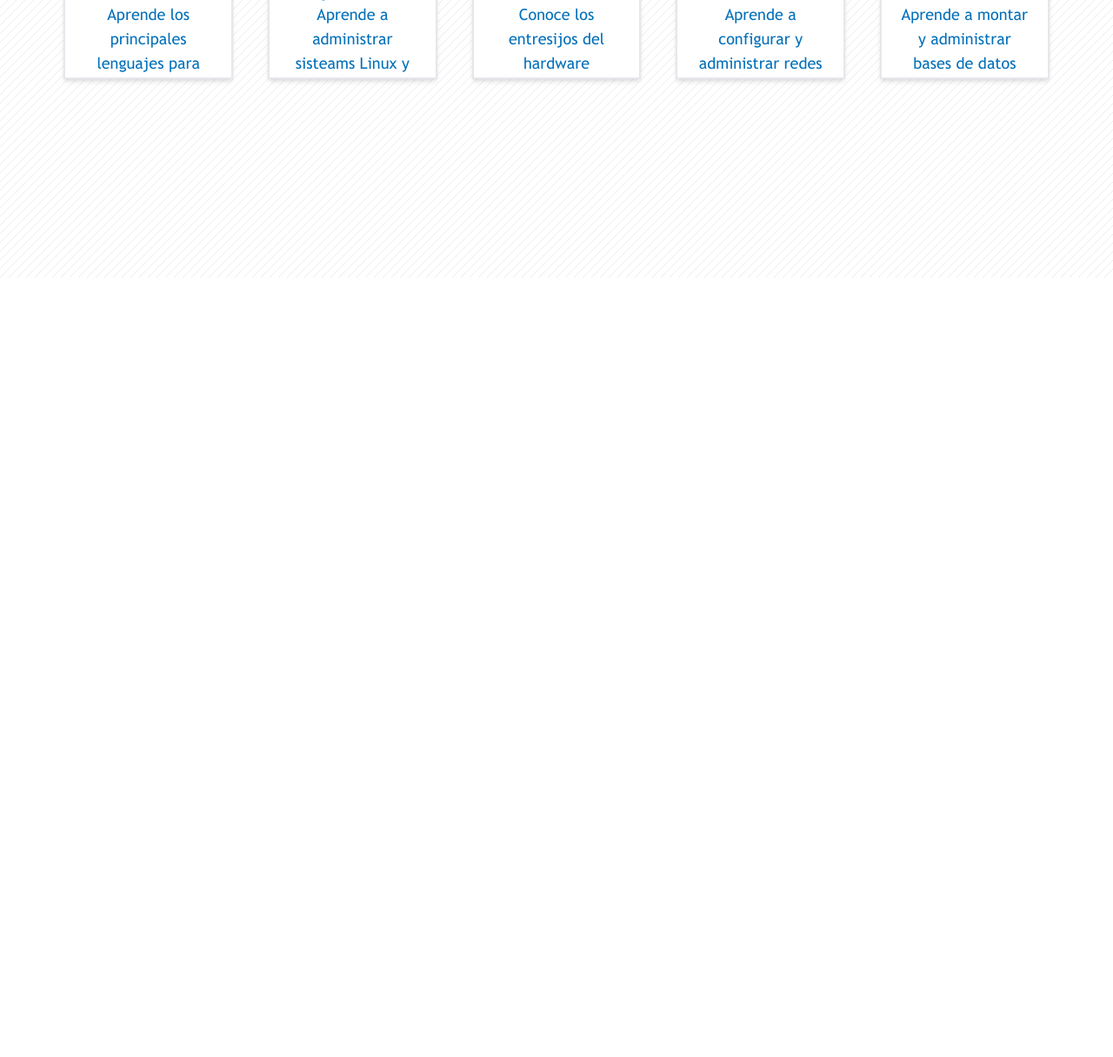
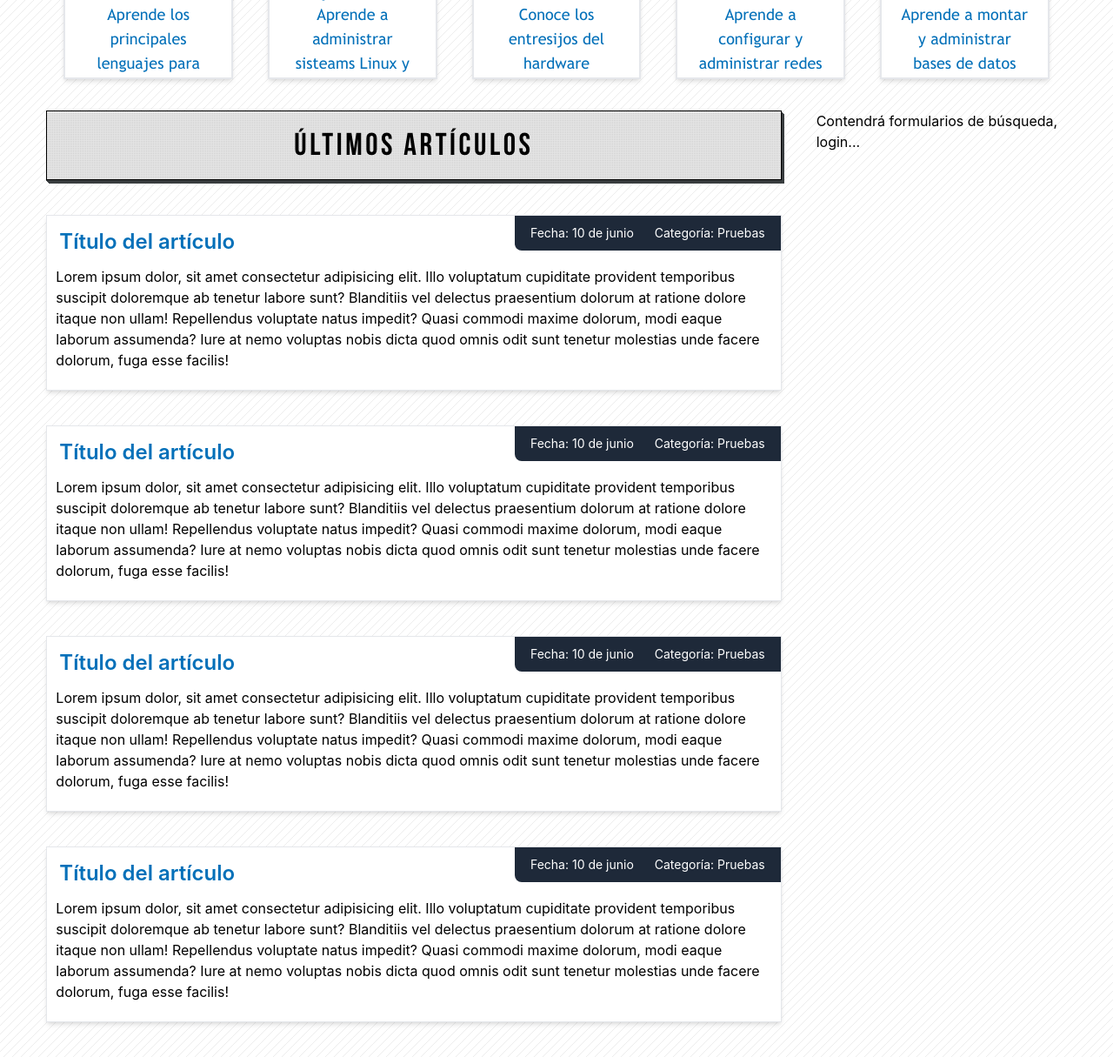
Before and after one commit to mjriveraknowmad/curso-web-tailwindcss, a website built with Vite: page index.html in a window 1280 px wide. Shown: the part 481-1696 px from the top of the page at 87% size. Before the commit the page ends 800 px from the top, so only its background shows below. Built offline with nearby package versions, Linux system fonts and the light colour scheme; files whose address does not match are found by name.

Commit message:
feat: Contenido principal con los artículos, con shadows personalizados y resto de sus css. Además un aside pero sin nada aún.

```diff
--- a/index.html
+++ b/index.html
@@ -104,6 +104,106 @@
         </div>
       </div>
       <!--Fin Tarjetas-->
+
+      <!--Inicio Contenido principal-->
+      <main class="md:container mt-4 flex flex-row mx-auto gap-10">
+        <!--Inicio Barra lateral-->
+        <aside id="lateral" class="order-2 flex-none w-72">
+          Contendrá formularios de búsqueda, login...
+        </aside>
+        <!--Fin Barra lateral-->
+
+        <!--Inicio Articulos-->
+        <section class="order-1 flex-grow mr-10 xs:w-full xs:mr-0">
+          <h2 class="articles-header">Últimos artículos</h2>
+
+          <article class="article-item">
+            <div class="article-data">
+              <span>Fecha: 10 de junio</span>
+              <span>Categoría: Pruebas </span>
+            </div>
+
+            <h4 class="article-head">
+              <a href="#">Título del artículo</a>
+            </h4>
+
+            <p class="article-description">
+              Lorem ipsum dolor, sit amet consectetur adipisicing elit. Illo
+              voluptatum cupiditate provident temporibus suscipit doloremque ab
+              tenetur labore sunt? Blanditiis vel delectus praesentium dolorum
+              at ratione dolore itaque non ullam! Repellendus voluptate natus
+              impedit? Quasi commodi maxime dolorum, modi eaque laborum
+              assumenda? Iure at nemo voluptas nobis dicta quod omnis odit sunt
+              tenetur molestias unde facere dolorum, fuga esse facilis!
+            </p>
+          </article>
+
+          <article class="article-item">
+            <div class="article-data">
+              <span>Fecha: 10 de junio</span>
+              <span>Categoría: Pruebas</span>
+            </div>
+
+            <h4 class="article-head">
+              <a href="#">Título del artículo</a>
+            </h4>
+
+            <p class="article-description">
+              Lorem ipsum dolor, sit amet consectetur adipisicing elit. Illo
+              voluptatum cupiditate provident temporibus suscipit doloremque ab
+              tenetur labore sunt? Blanditiis vel delectus praesentium dolorum
+              at ratione dolore itaque non ullam! Repellendus voluptate natus
+              impedit? Quasi commodi maxime dolorum, modi eaque laborum
+              assumenda? Iure at nemo voluptas nobis dicta quod omnis odit sunt
+              tenetur molestias unde facere dolorum, fuga esse facilis!
+            </p>
+          </article>
+
+          <article class="article-item">
+            <div class="article-data">
+              <span>Fecha: 10 de junio</span>
+              <span>Categoría: Pruebas</span>
+            </div>
+
+            <h4 class="article-head">
+              <a href="#">Título del artículo</a>
+            </h4>
+
+            <p class="article-description">
+              Lorem ipsum dolor, sit amet consectetur adipisicing elit. Illo
+              voluptatum cupiditate provident temporibus suscipit doloremque ab
+              tenetur labore sunt? Blanditiis vel delectus praesentium dolorum
+              at ratione dolore itaque non ullam! Repellendus voluptate natus
+              impedit? Quasi commodi maxime dolorum, modi eaque laborum
+              assumenda? Iure at nemo voluptas nobis dicta quod omnis odit sunt
+              tenetur molestias unde facere dolorum, fuga esse facilis!
+            </p>
+          </article>
+
+          <article class="article-item">
+            <div class="article-data">
+              <span>Fecha: 10 de junio</span>
+              <span>Categoría: Pruebas</span>
+            </div>
+
+            <h4 class="article-head">
+              <a href="#">Título del artículo</a>
+            </h4>
+
+            <p class="article-description">
+              Lorem ipsum dolor, sit amet consectetur adipisicing elit. Illo
+              voluptatum cupiditate provident temporibus suscipit doloremque ab
+              tenetur labore sunt? Blanditiis vel delectus praesentium dolorum
+              at ratione dolore itaque non ullam! Repellendus voluptate natus
+              impedit? Quasi commodi maxime dolorum, modi eaque laborum
+              assumenda? Iure at nemo voluptas nobis dicta quod omnis odit sunt
+              tenetur molestias unde facere dolorum, fuga esse facilis!
+            </p>
+          </article>
+        </section>
+        <!--Fin Articulos-->
+      </main>
+      <!--Fin Contenido principal-->
     </section>
     <!-- Fin de Sección de Información -->
   </body>
--- a/src/style.css
+++ b/src/style.css
@@ -66,6 +66,10 @@
   --animate-show-card-icon: showCardIcon 300ms linear;
   --animate-show-card-category: showCardCategory 400ms linear;
   --animate-show-card-description: showCardDescription 400ms linear;
+
+  /* Sombras personalizadas*/
+  --shadow-header3D: 0px 1px 0px #393d3f, 1px 2px 0px #393d3f, 2px 3px 0px #393d3f, 3px 4px 0px #393d3f;
+  --shadow-box: 0px 0px 1px rgba(0, 0, 0, 0.3), 0px 3px 7px rgba(0, 0, 0, 0.3), 0px 1px white inset, 0px -3px 1px rgba(0, 0, 0, 0.3) inset;
 
   /* 2. Definimos los keyframes usando la sintaxis estándar de CSS */
   @keyframes fromBellow {
@@ -166,11 +170,39 @@
 
 @utility card-category {
   @apply group-hover:text-white group-hover:animate-show-card-category font-bold text-xl text-center text-azul-oscuro transition duration-300
-    block text-xs md:text-base lg:text-lg  h-6 lg:h-12;
+    block text-xs md:text-base lg:text-lg h-6 lg:h-12;
 }
 
 @utility card-description {
   font-family: "TrebuchetMS";
-  @apply group-hover:text-white group-hover:animate-show-card-description   text-base text-center text-azul-oscuro transition duration-300
+  @apply group-hover:text-white group-hover:animate-show-card-description text-base text-center text-azul-oscuro transition duration-300
     hidden lg:block lg:text-lg lg:mt-1.5;
 }
+
+@utility articles-header {
+  font-family: "BebasNeue";
+  background: url("/img/pxgray.png"), white;
+  @apply block w-full h-20 text-center text-2xl lg:text-4xl font-medium tracking-widest pt-4 lg:pt-5 border shadow-header3D ;
+}
+
+@utility article-item {
+  @apply w-full h-auto border border-gray-200 m-10 mx-auto p-2.5 bg-white text-black shadow-md;
+}
+
+@utility article-data {
+  @apply lg:float-right bg-gray-800 text-white leading-6 p-2 -mt-2.5 -mr-2.5 text-sm rounded-bl-lg;
+  span {
+    @apply m-2.5;
+  }
+}
+
+@utility article-head {
+  @apply block text-2xl m-1;
+  a {
+    @apply font-semibold text-azul-oscuro hover:underline;
+  }
+}
+
+@utility article-description {
+  @apply block mt-3 mb-3 text-base font-sans font-normal;
+}
```
